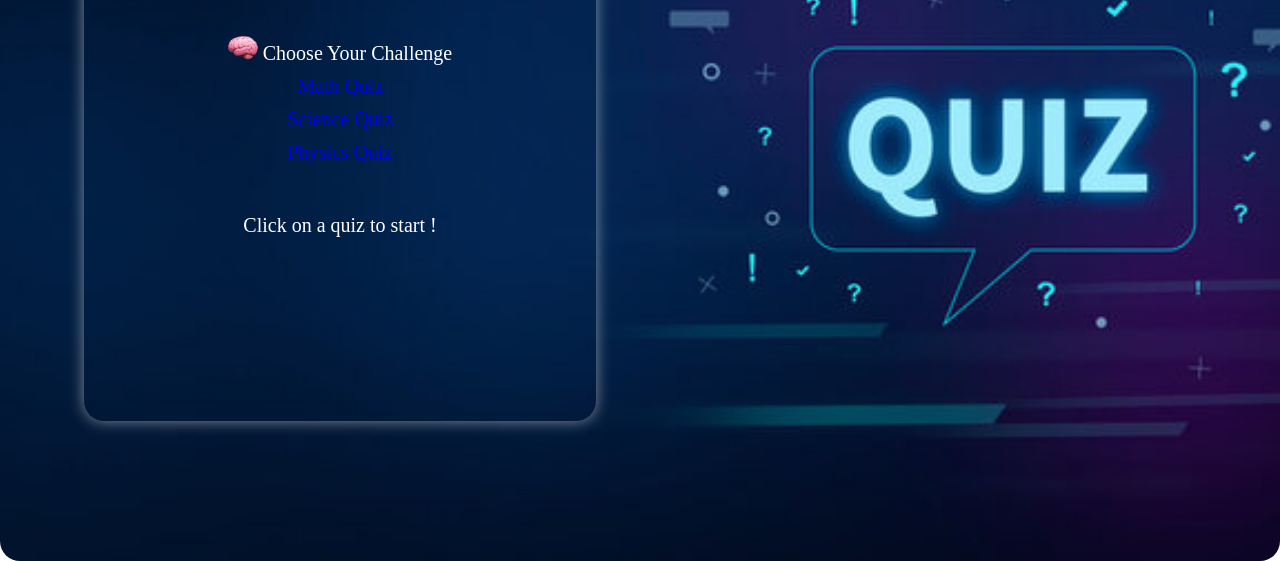
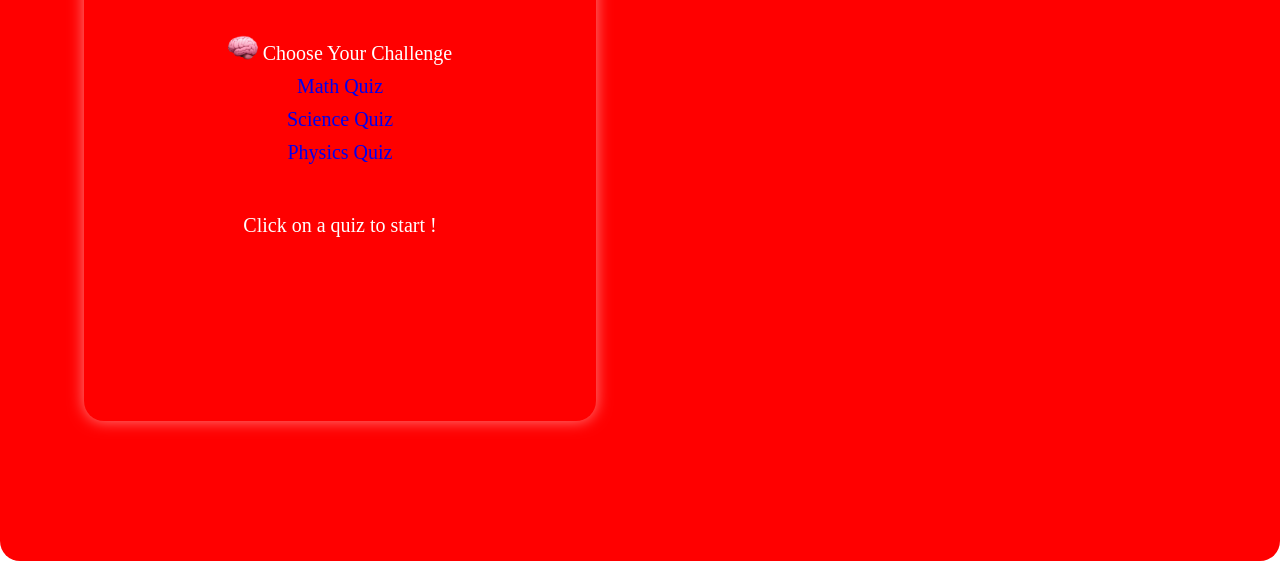
Before and after one commit to hijaziimarwa/quiz-app, a plain HTML site: page pages/home.html in a window 1280 px wide. Shown: the part 239-800 px from the top of the page. Drawn offline with Linux system fonts and the light colour scheme.

```diff
--- a/style.css
+++ b/style.css
@@ -4,7 +4,8 @@
 }
 
 .container,.home-container,.quiz-container {
-  background-image: url('/images/quiz-background.png');
+  /* background-image: url('/images/quiz-background.png'); */
+  background-color: red;
   background-repeat: no-repeat;
   background-size: cover;
   background-position: center;
```
Also changed, not shown: index.html (+1 -1 lines).
